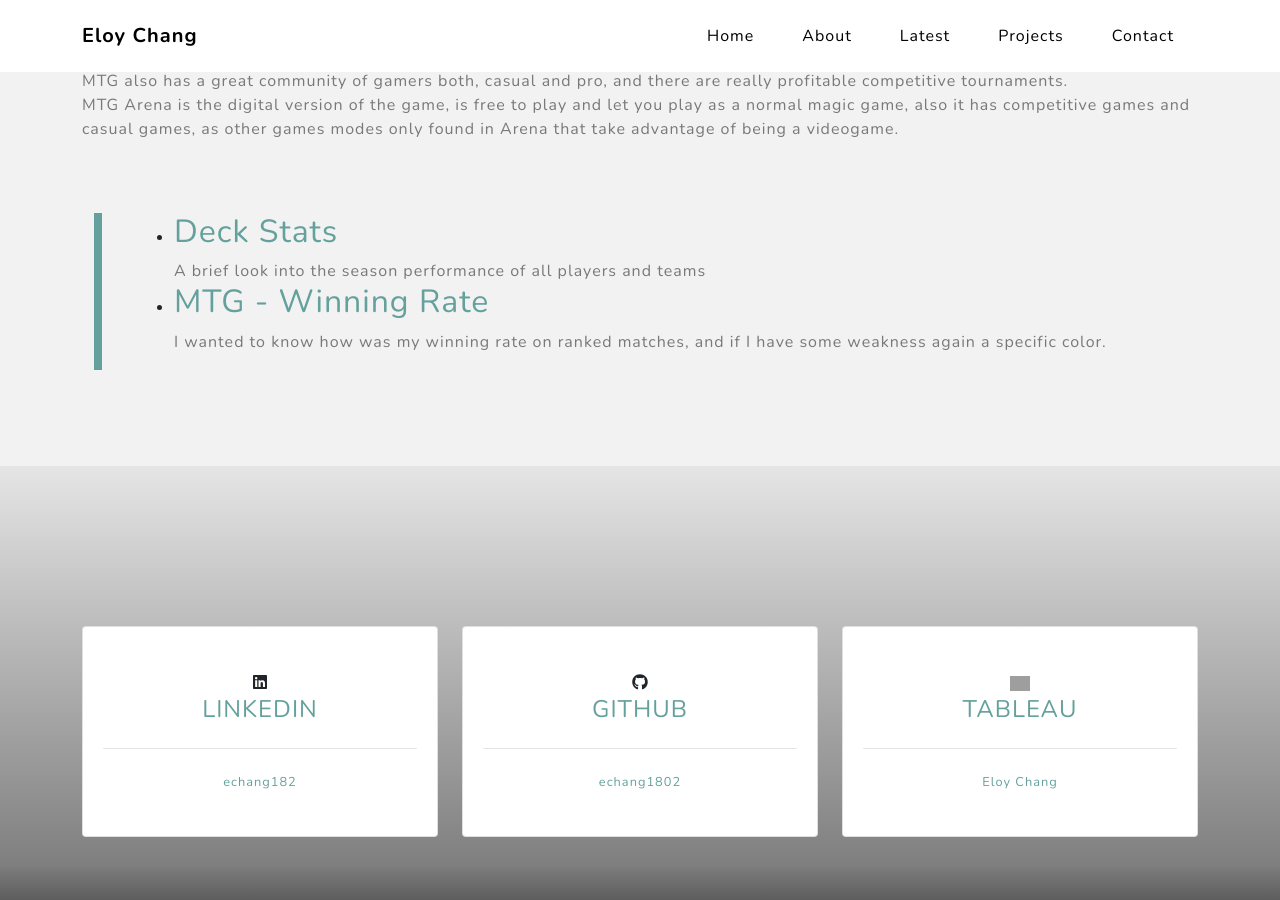
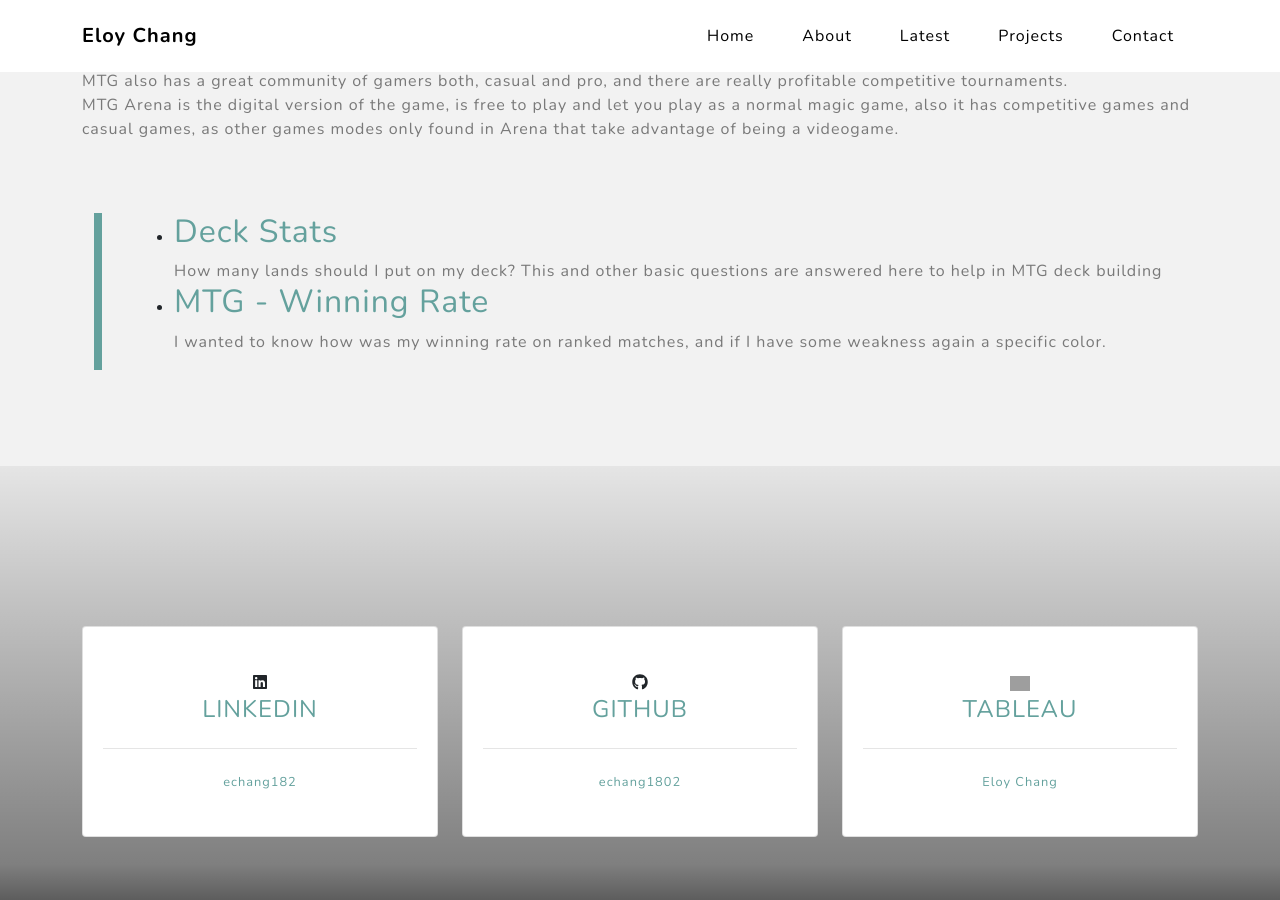
Before and after one commit to echang1802/epsilon.github.io, a Jekyll site: the page built from mtg.html, in a window 1280 px wide and 900 px high, scrolled down 899 px. Built offline with Jekyll 4.4.1, drawn with Linux system fonts in a browser that asks for light colours.

Commit message:
MTG deck stats bug fixs

```diff
--- a/_posts/2021-04-07-deck-stats.md
+++ b/_posts/2021-04-07-deck-stats.md
@@ -4,7 +4,7 @@ title:  "Deck Stats"
 author: "Eloy Chang"
 categories: markdown
 project_title: "mtg"
-excerpt: "A brief look into the season performance of all players and teams"
+excerpt: "How many lands should I put on my deck? This and other basic questions are answered here to help in MTG deck building"
 path_image: <img class="header_post_image" src='../assets/img/magic-header-post.png' alt="" />
 ---
 
@@ -96,7 +96,7 @@ def estimate_lands_in_fist_hand_by_color(deck, simulations = 10000):
 
 The results were:
 
-     | W0 | W1 | W2 | W3 | W4 | W5 | W6 | W7
+  B/W  | W0 | W1 | W2 | W3 | W4 | W5 | W6 | W7
 -----|----|----|----|----|----|----|----| -----
 B0 | 3,61% | 11,7% | 13.22% | 7,78% | 2,74% | 0,58% | 0,04% | 0%
 B1 | 5,68% | 13,99% | 13,51% | 6,13% | 1,47% | 0,16% | 0,01% | 0%
```
